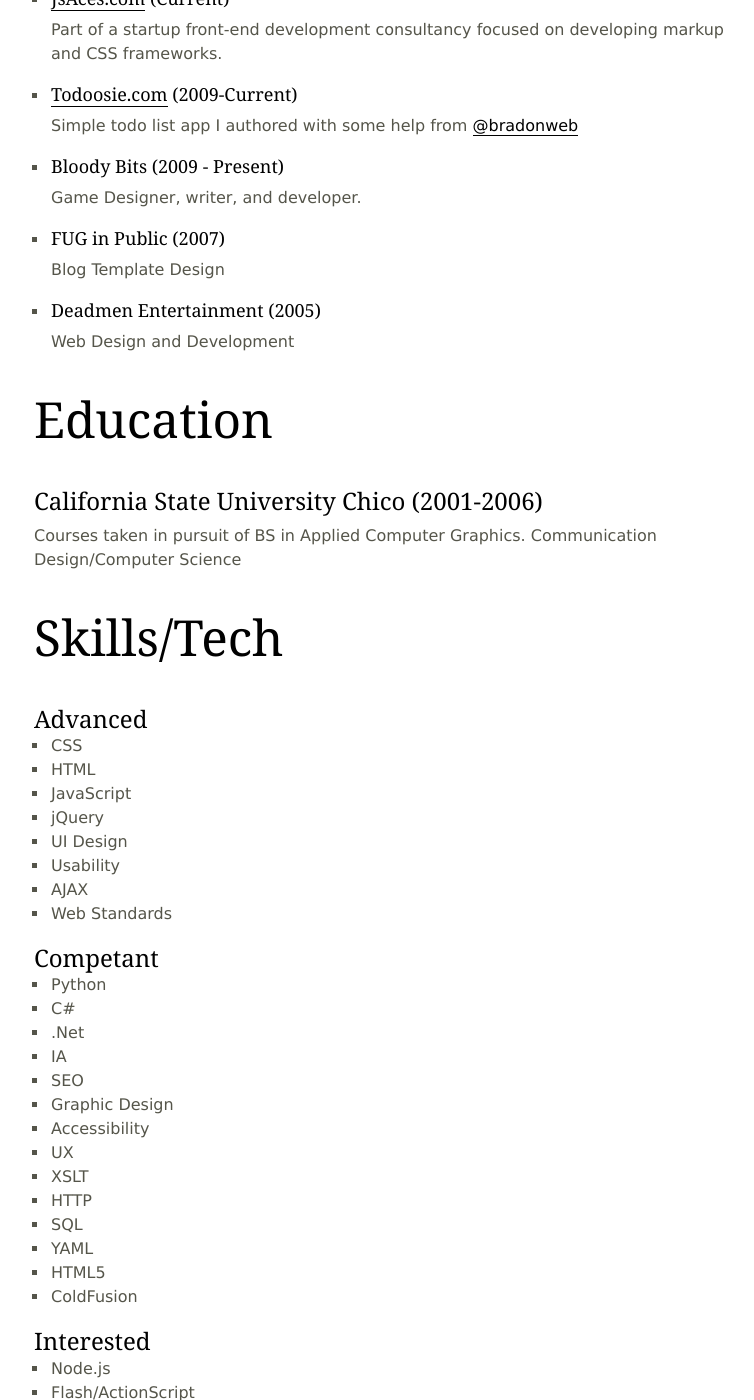
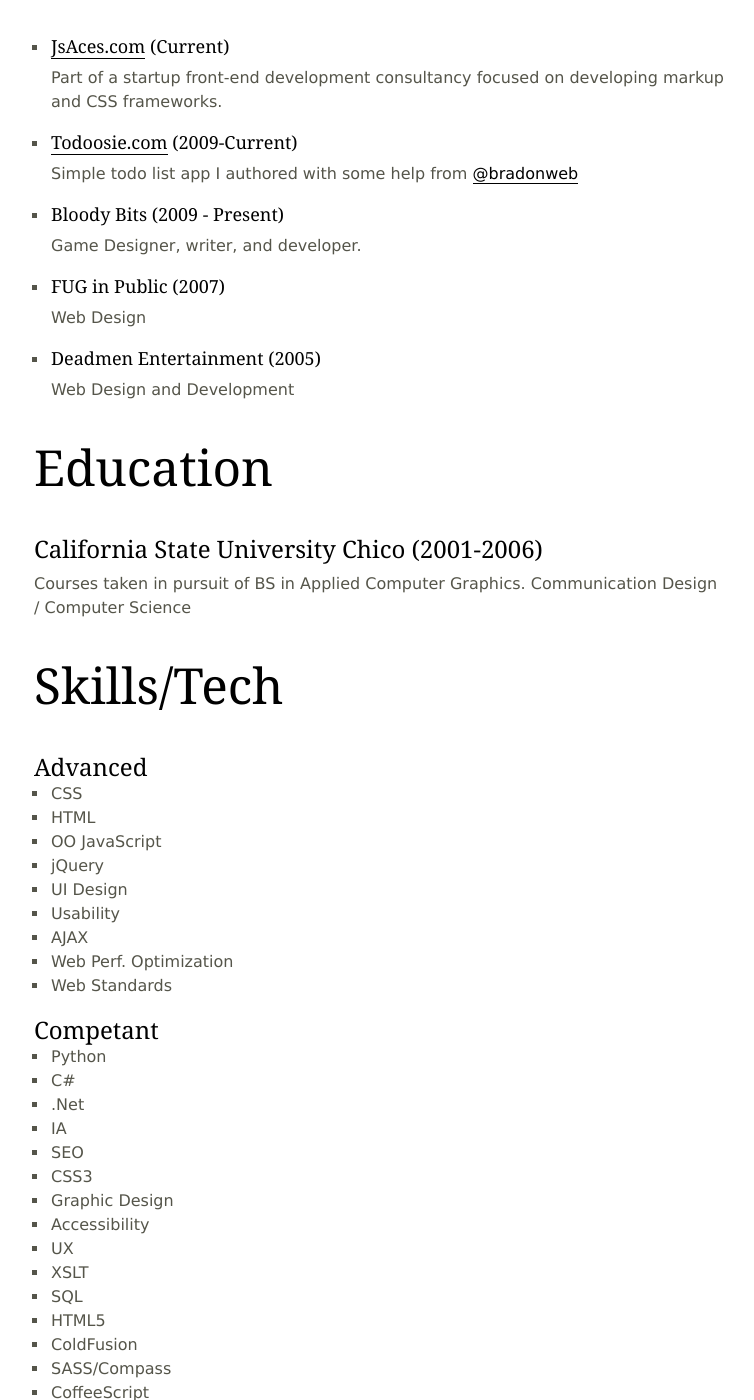
Before and after one commit to jethrolarson/jethrolarson.github.com, a Jekyll site: the page built from resume.md, in a window 1280 px wide and 1400 px high, scrolled down 2255 px. Shown: the whole window, without its empty margins (261-1015 px from the left). Built offline with Jekyll 4.4.1, drawn with Linux system fonts in a browser that asks for light colours; Markdown is read by kramdown in place of the engine named in the settings; some of the changed text lies outside the part shown.

Commit message:
Updated sites and skills

```diff
--- a/resume.md
+++ b/resume.md
@@ -24,6 +24,8 @@
 * Mobile Design & Development
 
 ### Sites:
+* <http://Faucet.com>
+* <http://LightingShowplace.com>
 * <http://Build.com>
 * <http://FaucetDirect.com>
 * <http://LightingDirect.com>
@@ -105,7 +107,7 @@
 Game Designer, writer, and developer.
 
 * ### FUG in Public (2007)
-Blog Template Design
+Web Design
 
 * ### Deadmen Entertainment (2005)
 Web Design and Development
@@ -115,7 +117,7 @@
 
 California State University Chico (2001-2006)
 ---------------------------------------------
-Courses taken in pursuit of BS in Applied Computer Graphics. Communication Design/Computer Science
+Courses taken in pursuit of BS in Applied Computer Graphics. Communication Design / Computer Science
 
 Skills/Tech
 ===========
@@ -124,11 +126,12 @@
 --------
 * CSS
 * HTML
-* JavaScript
+* OO JavaScript
 * jQuery
 * UI Design
 * Usability
 * AJAX
+* Web Perf. Optimization
 * Web Standards
 
 Competant
@@ -138,27 +141,24 @@
 * .Net
 * IA
 * SEO
+* CSS3
 * Graphic Design
 * Accessibility
 * UX
 * XSLT
-* HTTP
 * SQL
-* YAML
 * HTML5
 * ColdFusion
+* SASS/Compass
+* CoffeeScript
 
 Interested
 ----------
 * Node.js
 * Flash/ActionScript
-* CSS3
 * Ruby
-* RIA
 * SVG
 * Canvas
-* Haml/Sass
-* Compass
 
 Philosophies
 ------------
```
